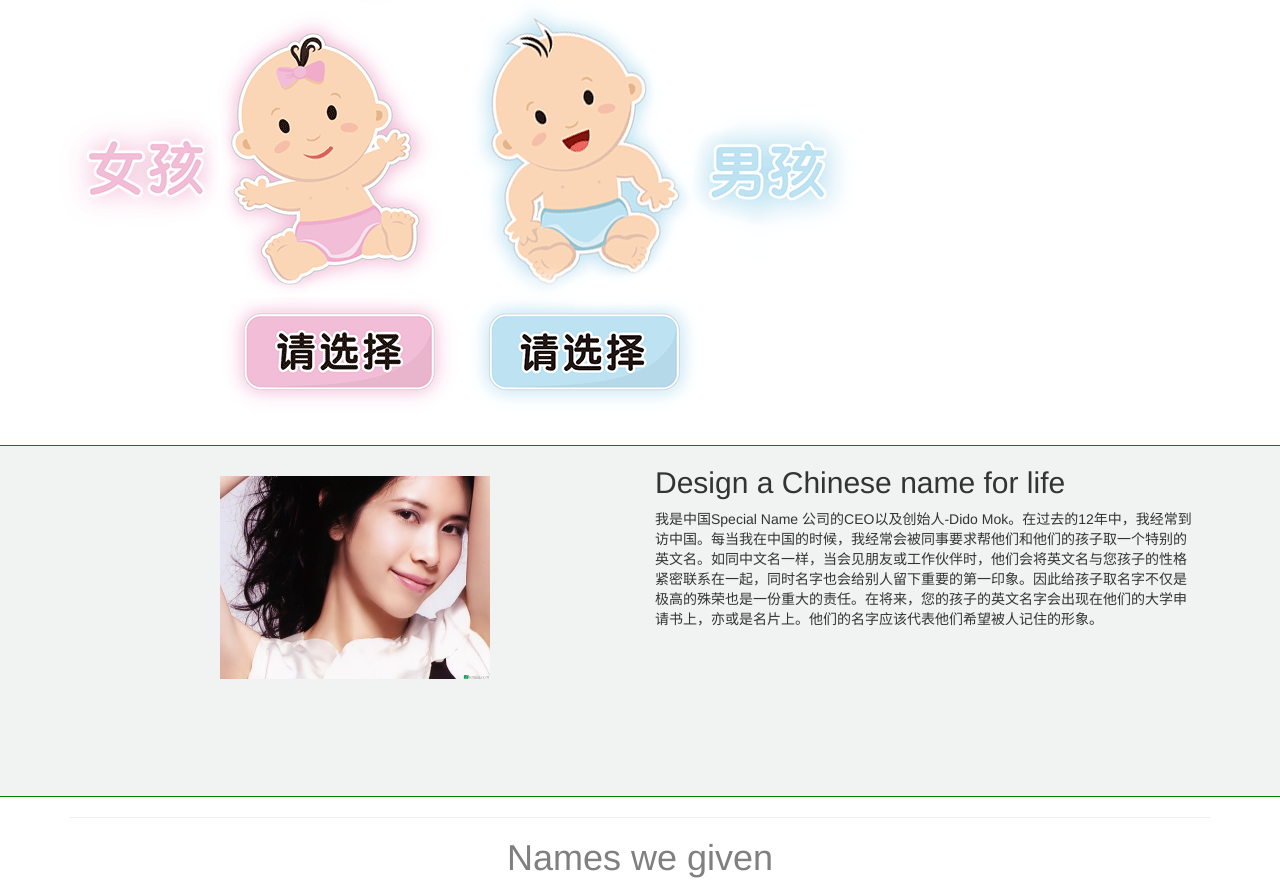
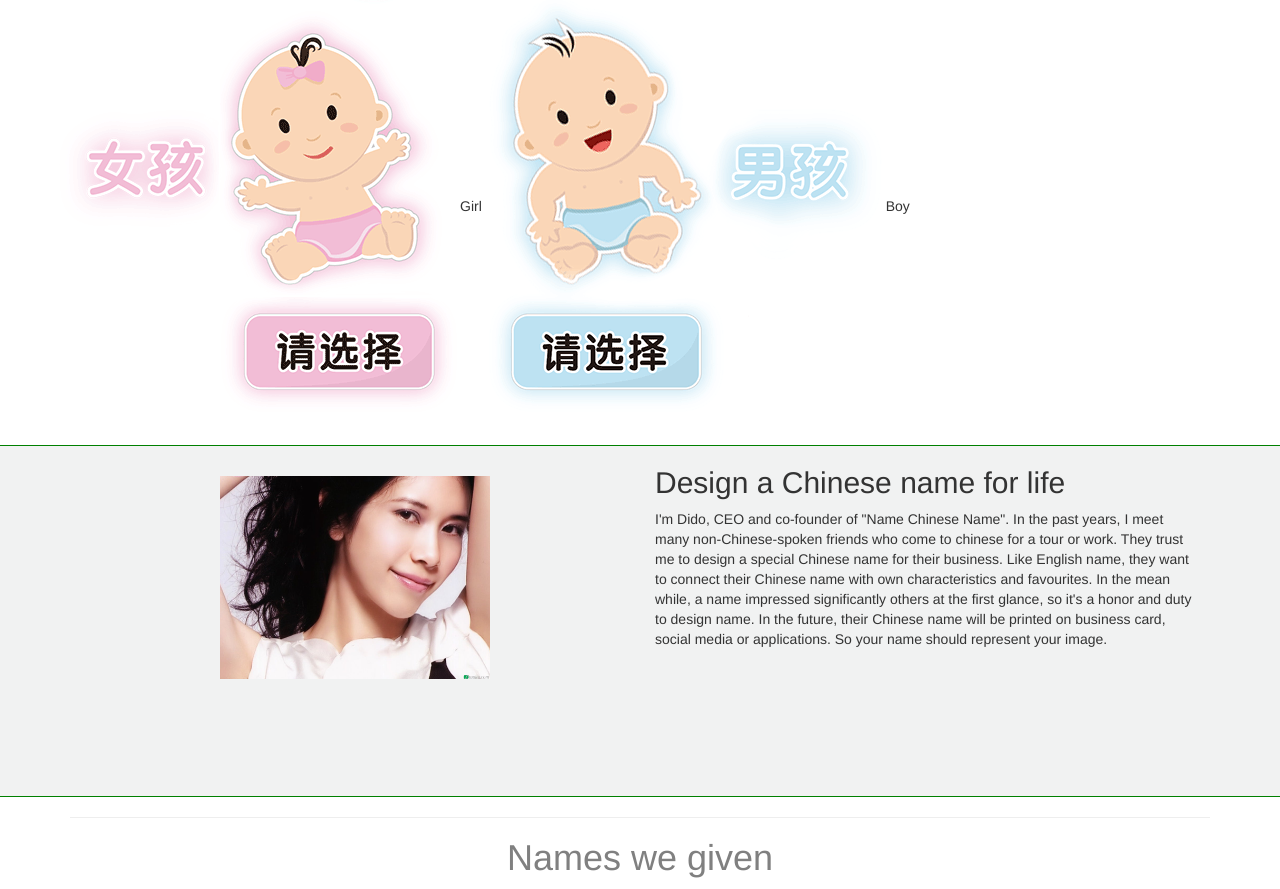
Before and after one commit to mebusw/specialname, a Django app: page / in a window 1280 px wide. Shown: the part 301-1190 px from the top of the page. Run offline with Django 3.2, Linux system fonts and the light colour scheme; some libraries are stand-ins or nearby versions.

Commit message:
update text and scrolling of index page

```diff
--- a/specialname/templates/specialname/index.html
+++ b/specialname/templates/specialname/index.html
@@ -14,8 +14,8 @@
                     </div>
                 </div>
                 <div class="row">
-                    <a href="#" class="genders" x-gender=0><img src="{% static 'media/girl.gif' %}"></a>
-                    <a href="#" class="genders" x-gender=1><img src="{% static 'media/boy.gif' %}"></a>
+                    <a href="#" class="genders" x-gender=0><img src="{% static 'media/girl.gif' %}"></a><span>Girl</span>
+                    <a href="#" class="genders" x-gender=1><img src="{% static 'media/boy.gif' %}"></a><span>Boy</span>
                 </div>
 
             </div>
@@ -30,7 +30,7 @@
                     <div class="row text-center">
                         <div class="col-xs-6 col-sm-4 col-md-2 checkbox-character">
                             <input type="checkbox" value="0" id="char0" name="" />
-                            <label for="char0">Hornorary</label>
+                            <label for="char0">Honorable</label>
                         </div>
                         <div class="col-xs-6 col-sm-4 col-md-2 checkbox-character">
                             <input type="checkbox" value="1" id="char1" name="" />
@@ -50,7 +50,7 @@
                         </div>
                         <div class="col-xs-6 col-sm-4 col-md-2 checkbox-character">
                             <input type="checkbox" value="5" id="char5" name="" />
-                            <label for="char5">Ordered</label>
+                            <label for="char5">Organized</label>
                         </div>
                         <div class="col-xs-6 col-sm-4 col-md-2 checkbox-character">
                             <input type="checkbox" value="6" id="char6" name="" />
@@ -110,7 +110,7 @@
                         </div>
                         <div class="col-sm-12 col-md-6">
                             <h2 style="font-style: normal;font-weight: normal;">Design a Chinese name for life</h2>
-                            <p style="font-style: normal;font-weight: normal;">我是中国Special Name 公司的CEO以及创始人-Dido Mok。在过去的12年中，我经常到访中国。每当我在中国的时候，我经常会被同事要求帮他们和他们的孩子取一个特别的英文名。如同中文名一样，当会见朋友或工作伙伴时，他们会将英文名与您孩子的性格紧密联系在一起，同时名字也会给别人留下重要的第一印象。因此给孩子取名字不仅是极高的殊荣也是一份重大的责任。在将来，您的孩子的英文名字会出现在他们的大学申请书上，亦或是名片上。他们的名字应该代表他们希望被人记住的形象。 </p>
+                            <p style="font-style: normal;font-weight: normal;">I'm Dido, CEO and co-founder of "Name Chinese Name". In the past years, I meet many non-Chinese-spoken friends who come to chinese for a tour or work. They trust me to design a special Chinese name for their business. Like English name, they want to connect their Chinese name with own characteristics and favourites. In the mean while, a name impressed significantly others at the first glance, so it's a honor and duty to design name. In the future, their Chinese name will be printed on business card, social media or applications.  So your name should represent your image.</p>
 
                         </div>
                     </div>
@@ -135,7 +135,7 @@
                 $('#gender').val($(this).attr('x-gender'))
 
                 $('body').animate({
-                    scrollTop: 500
+                    scrollTop: $('#chars').position().top
                 }, 750);
             })
 
```
